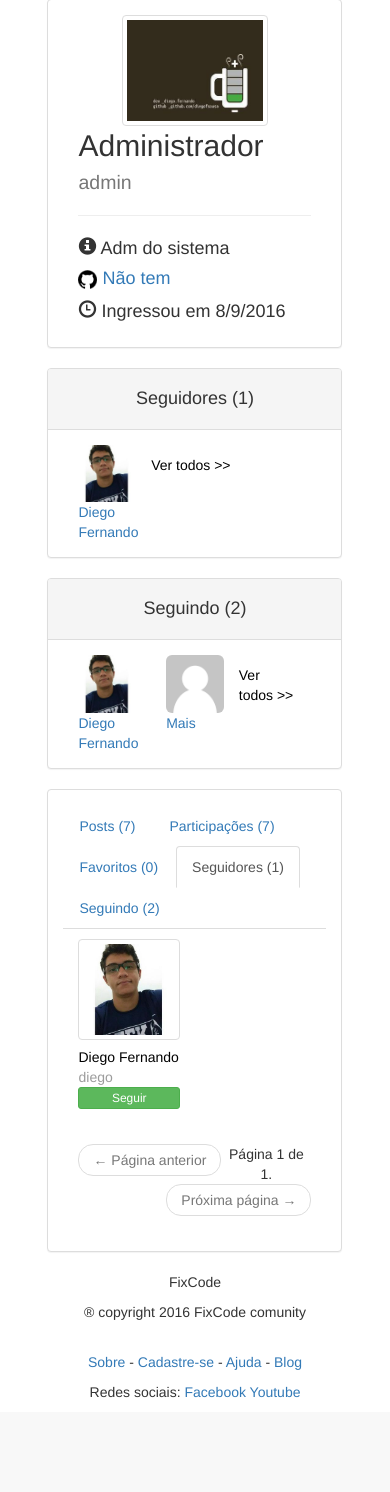
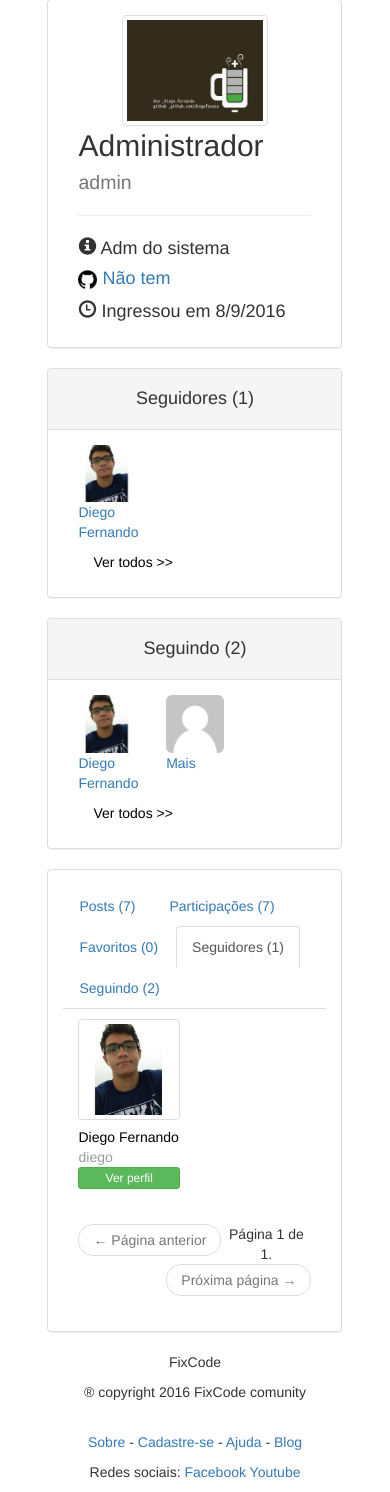
Before and after one commit to tonifc007/FixCodeProject, a Django app: page /profile/admin/followers/ in a window 390 px wide. Shown: the part 73-1565 px from the top of the page. Before the commit the page ends 1471 px from the top, so only its background shows below. Run offline with Django 3.2, Linux system fonts and the light colour scheme; data comes from the database, SQL or seed files in the repository; both versions use the stored data as it was after the commit; some libraries are stand-ins or nearby versions.

Commit message:
Profile parcialmente finalizado!

```diff
--- a/core/models.py
+++ b/core/models.py
@@ -165,6 +165,19 @@ class Followers(models.Model):
 		#invertendo para os ultmos serem os primeiros
 		return followers[::-1]
 
+	def get_dados_seguidor_Logado(self, usuarioVisitado):
+		print "entrou"
+		print("o user logado é {}".format(request.user))
+		if usuarioVisitado != request.user:
+			try:
+				procurarRegistro = Followers.objects.get(user=request.user, following=usuarioVisitado)
+				if procurarRegistro:
+					return 1
+			except ObjectDoesNotExist:
+				return 2
+		else:
+			return 0
+
 def user_directory_path(instance, filename):
     # file will be uploaded to MEDIA_ROOT/user_<id>/<filename>
     return 'user_{0}/uploads/{1}'.format(instance.user.username, filename)
--- a/core/static/core/js/main.js
+++ b/core/static/core/js/main.js
@@ -80,6 +80,7 @@ function unfriend(ide) {
         }
     });
 }
+
 
 //AJAX para excluir fix
 
--- a/core/templates/core/favorites.html
+++ b/core/templates/core/favorites.html
@@ -86,7 +86,7 @@
 									<h4>Seja o primeiro a seguir {{ profile.user.first_name }}. :)</h4>
 							{% endfor %}
 
-							<div class="col-lg-12">
+							<div class="col-xs-12 col-sm-12 col-md-12 col-lg-12">
 								<ul class="nav" role="tablist">
 								  <li role="presentation"><a href="{% url 'core:follower' profile.user.username %}" class="vertodos">Ver todos >></a></li>
 								</ul>
@@ -109,7 +109,7 @@
 									<h4>{{ profile.user.first_name }} ainda não segue ninguém.</h4>
 							{% endfor %}
 
-						<div class="col-lg-12">
+						<div class="col-xs-12 col-sm-12 col-md-12 col-lg-12">
 							<ul class="nav" role="tablist">
 							  <li role="presentation"><a href="{% url 'core:follower' profile.user.username %}" class="vertodos">Ver todos >></a></li>
 							</ul>
--- a/core/templates/core/followers.html
+++ b/core/templates/core/followers.html
@@ -86,7 +86,7 @@
 									<h4>Seja o primeiro a seguir {{ profile.user.first_name }}. :)</h4>
 							{% endfor %}
 
-							<div class="col-lg-12">
+							<div class="col-xs-12 col-sm-12 col-md-12 col-lg-12">
 								<ul class="nav" role="tablist">
 								  <li role="presentation"><a href="{% url 'core:follower' profile.user.username %}" class="vertodos">Ver todos >></a></li>
 								</ul>
@@ -109,7 +109,7 @@
 									<h4>{{ profile.user.first_name }} ainda não segue ninguém.</h4>
 							{% endfor %}
 
-						<div class="col-lg-12">
+						<div class="col-xs-12 col-sm-12 col-md-12 col-lg-12">
 							<ul class="nav" role="tablist">
 							  <li role="presentation"><a href="{% url 'core:follower' profile.user.username %}" class="vertodos">Ver todos >></a></li>
 							</ul>
@@ -143,7 +143,9 @@
 								{% endif %}
 							    	<h5 class="tsegindex"><a class="titulopindex" href="{% url 'core:profile' pessoa.username %}">{{ pessoa.first_name }}</a></h5>
 							    	<span class="pCinzaUser">{{ pessoa.username }}</span>
-							    	<button class="btn btn-success btn-xs btn-block">Seguir</button>
+							    	<a class='btn btn-success btn-xs btn-block' href="{% url 'core:profile' pessoa.username %}">Ver perfil</a>
+
+
 
 							</div>
 						{% endfor %}
--- a/core/templates/core/participations.html
+++ b/core/templates/core/participations.html
@@ -86,7 +86,7 @@
 									<h4>Seja o primeiro a seguir {{ profile.user.first_name }}. :)</h4>
 							{% endfor %}
 
-							<div class="col-lg-12">
+							<div class="col-xs-12 col-sm-12 col-md-12 col-lg-12">
 								<ul class="nav" role="tablist">
 								  <li role="presentation"><a href="{% url 'core:follower' profile.user.username %}" class="vertodos">Ver todos >></a></li>
 								</ul>
@@ -109,7 +109,7 @@
 									<h4>{{ profile.user.first_name }} ainda não segue ninguém.</h4>
 							{% endfor %}
 
-						<div class="col-lg-12">
+						<div class="col-xs-12 col-sm-12 col-md-12 col-lg-12">
 							<ul class="nav" role="tablist">
 							  <li role="presentation"><a href="{% url 'core:follower' profile.user.username %}" class="vertodos">Ver todos >></a></li>
 							</ul>
--- a/core/templates/core/profile.html
+++ b/core/templates/core/profile.html
@@ -86,7 +86,7 @@
 									<h4>Seja o primeiro a seguir {{ profile.user.first_name }}. :)</h4>
 							{% endfor %}
 
-							<div class="col-lg-12">
+							<div class="col-xs-12 col-sm-12 col-md-12 col-lg-12">
 								<ul class="nav" role="tablist">
 								  <li role="presentation"><a href="{% url 'core:follower' profile.user.username %}" class="vertodos">Ver todos >></a></li>
 								</ul>
@@ -109,7 +109,7 @@
 									<h4>{{ profile.user.first_name }} ainda não segue ninguém.</h4>
 							{% endfor %}
 
-						<div class="col-lg-12">
+						<div class="col-xs-12 col-sm-12 col-md-12 col-lg-12">
 							<ul class="nav" role="tablist">
 							  <li role="presentation"><a href="{% url 'core:follower' profile.user.username %}" class="vertodos">Ver todos >></a></li>
 							</ul>
--- a/core/templatetags/aux_tags.py
+++ b/core/templatetags/aux_tags.py
@@ -1,5 +1,5 @@
 from django import template
-from ..models import ComentFixies, Fixies, Profile, Participations, Favorites, Post
+from ..models import ComentFixies, Fixies, Profile, Participations, Favorites, Post, Followers
 from django.core.exceptions import ObjectDoesNotExist
 from django.utils import timezone
 
@@ -60,3 +60,10 @@ def quant_fav(value):
 def quant_post(value):
 	f = Post.objects.filter(user=value)
 	return f.count()
+
+@register.filter(name='dados_segue')
+def dados_segue(value):
+	d = Followers()
+	a =  d.get_dados_seguidor_Logado(value)
+	print a
+	return a
```
Also changed, not shown: core/templates/core/following.html (+3 -4 lines), db.sqlite3.
